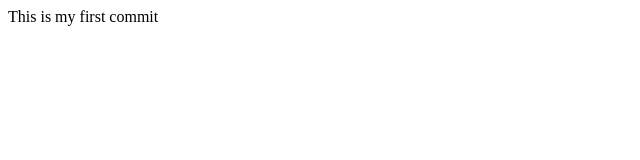
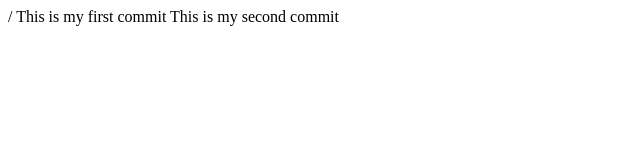
Before and after one commit to CodeJuggernaut15/git_nelson, a plain HTML site: page index.html in a window 1280 px wide. Shown: the whole page, without its empty margins (0-640 px from the left). Drawn offline with Linux system fonts and the light colour scheme.

```diff
--- a/index.html
+++ b/index.html
@@ -4,8 +4,10 @@
     <meta charset="UTF-8">
     <meta name="viewport" content="width=device-width, initial-scale=1.0">
     <title>Document</title>
-</head>
+</head>/
 <body>
     This is my first commit
+    This is my second commit
 </body>
+
 </html>
```
